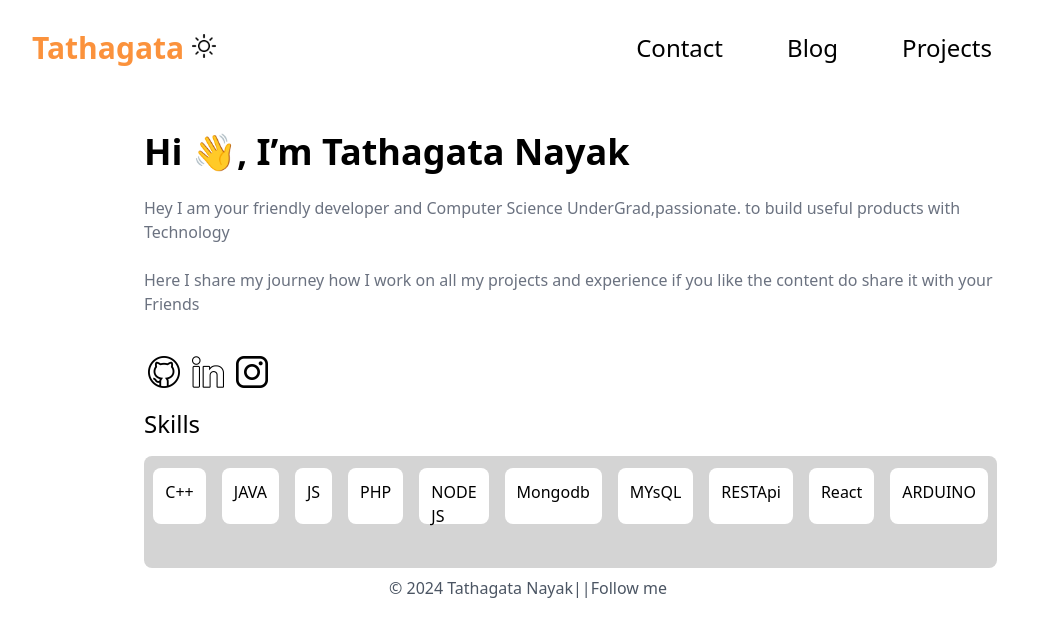
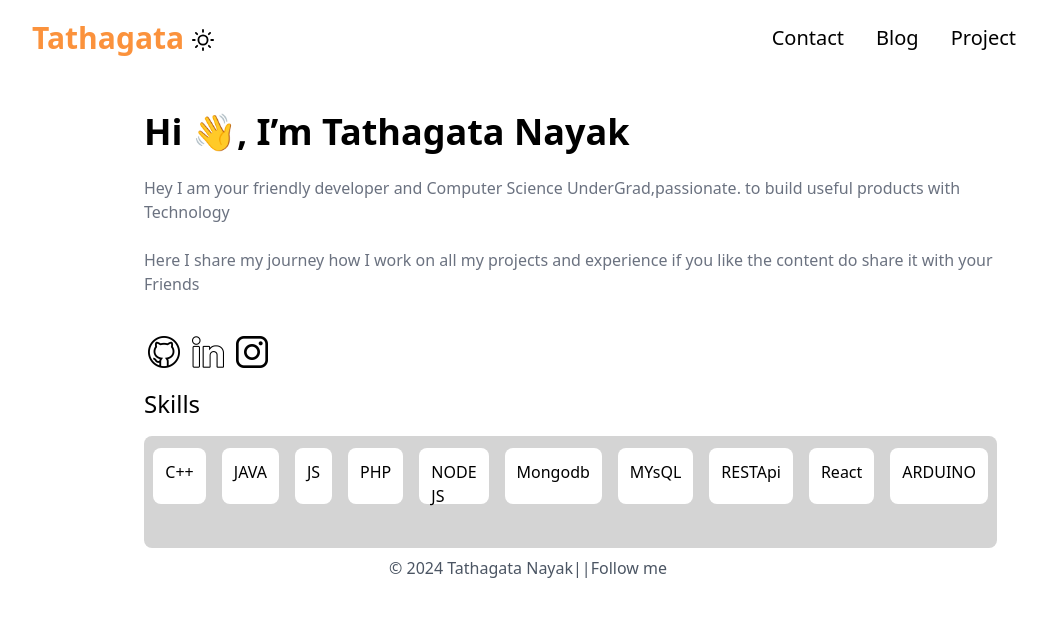
Before and after one commit to somu14/portfolioweb, a React (Create React App) app: page / in a window 1280 px wide. Shown: the top 636 px of the page, without its empty margins (112-1156 px from the left). Built offline with nearby package versions, Linux system fonts and the light colour scheme.

Commit message:
Update Header.jsx final

```diff
--- a/src/components/Header/Header.jsx
+++ b/src/components/Header/Header.jsx
@@ -1,89 +1,73 @@
-import React, { useState } from "react";
-
-import { Link, NavLink } from "react-router-dom";
-import sun from "../../assets/sun.png"
-import moon from "../../assets/moon.png"
+import React, { useState, useEffect } from "react";
+import { NavLink } from "react-router-dom";
+import { FiMoon, FiSun } from "react-icons/fi";
 
 export default function Header() {
+  const [isDarkMode, setIsDarkMode] = useState(
+    localStorage.getItem("selected_theme") === "dark"
+  );
 
-  const [sunmoon,setsunmoon]=useState(sun);
+  // Apply theme based on state
+  useEffect(() => {
+    if (isDarkMode) {
+      document.querySelector("body").setAttribute("theme", "dark");
+      localStorage.setItem("selected_theme", "dark");
+    } else {
+      document.querySelector("body").setAttribute("theme", "light");
+      localStorage.setItem("selected_theme", "light");
+    }
+  }, [isDarkMode]);
 
-  function sunmoonfun()
-  {
-    if(sunmoon==sun)
-      {
-        setsunmoon(moon)
-      }
-      else
-      {
-        setsunmoon(sun);
-      }
-  }
-
-
-//const lighttheme={
-//backgroundColor: "white",
-//color: "text-black"
-//}
-//const darktheme={
-//  backgroundColor: "black",
-//  color: "text-white",
-//}
-//const [theme,settheme]=useState(lighttheme);
-//
-//  function toogletheme()
-//  {
-//    if(theme==lighttheme)
-//      {
-//        settheme(darktheme);
-//      }
-//      else
-//      {
-//        settheme(lighttheme);
-//      }
-//  }
+  // Toggle function
+  const toggleTheme = () => {
+    setIsDarkMode((prev) => !prev);
+  };
 
   return (
-    <ul className=" flex items-center list-none mb-0 p-0 m-36 mt-0 ">
-      <li className="mr-auto font-bold inline-flex">
-        <NavLink to="/"
-        className={({isActive})=>`text-3xl ${isActive?"text-orange-400":"text-black"}`}>
+    <nav
+      className="w-full top-0 shadow-md md:shadow-none md:ml-0 md:mr-32"
+      style={{ backgroundColor: "var(--backgroundcolor)" }}
+    >
+      <ul className="flex flex-col sm:flex-row items-center justify-between list-none p-4 max-w-5xl mx-auto">
+
+        <li className="font-bold inline-flex items-center mb-4 sm:mb-0">
+          <NavLink
+            to="/"
+            className={({ isActive }) =>
+              `text-3xl ${
+                isActive ? "text-orange-400" : "text-[var(--textcolor)]"
+              }`
+            }
+          >
             Tathagata
           </NavLink>
-        <img src={sunmoon} alt="sun"
-        onClick={(e)=>sunmoonfun()}
-         className="w-6 h-6 ml-2 mt-1 transform transition-transform duration-500 hover:animate-spin-slow"/>
+          <div className="ml-2 mt-1 transform transition-transform duration-500 hover:animate-spin-slow">
+            {isDarkMode ? (
+              <FiMoon onClick={toggleTheme} size={22} />
+            ) : (
+              <FiSun onClick={toggleTheme} size={22} />
+            )}
+          </div>
         </li>
-      <li className=" m-4 p-4 ml-4">
+
+        {/* Right Section - Links */}
+        <div className="flex space-x-4">
+          {["/Contact", "/Blog", "/Project"].map((link, index) => (
+            <li key={index} className="p-2">
               <NavLink
-          to="/contact"
+                to={link}
                 className={({ isActive }) =>
-            `text-2xl ${isActive ? "text-orange-400" : "text-black"}`
+                  `text-xl ${
+                    isActive ? "text-orange-400" : "text-[var(--textcolor)]"
+                  }`
                 }
               >
-          Contact
+                {link.replace("/", "")}
               </NavLink>
             </li>
-      <li className=" m-4 p-4 ml-4">
-        <NavLink
-          to="/Blog"
-          className={({ isActive }) =>
-            `text-2xl ${isActive ? "text-orange-400" : ":text-black"}`
-          }
-        >
-          Blog
-        </NavLink>
-      </li>
-      <li className=" m-4 p-4 ml-4">
-        <NavLink
-          to="/Project"
-          className={({ isActive }) =>
-            `text-2xl ${isActive ? "text-orange-400" : "text-black"}`
-          }
-        >
-          Projects
-        </NavLink>
-      </li>
+          ))}
+        </div>
       </ul>
+    </nav>
   );
 }
```
Lines whose indentation alone changed are shown as unchanged.
